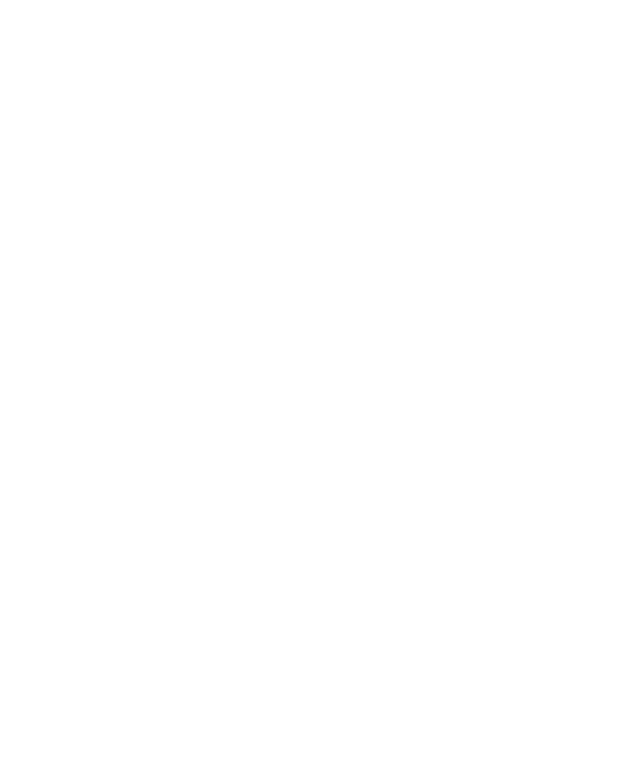
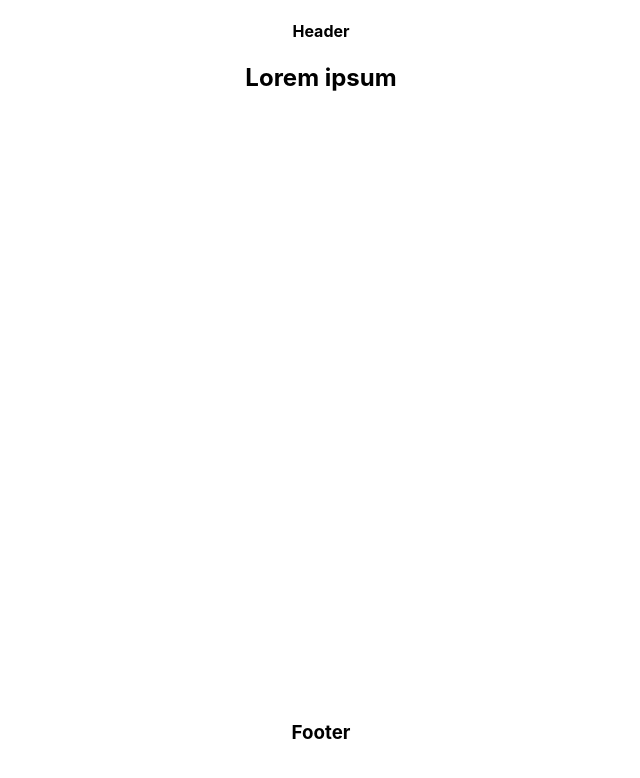
Before and after one commit to ascentcore/ml-blocks, a React (Create React App) app in the folder ui/: page / in a window 1280 px wide. Shown: the top 778 px of the page, without its empty margins (319-959 px from the left). Built offline with nearby package versions, Linux system fonts and the light colour scheme.

Commit message:
#10 Make footer stick to the bottom of the page

```diff
--- a/ui/src/Routes.js
+++ b/ui/src/Routes.js
@@ -5,7 +5,7 @@
 function Routes() {
     return (
         <Switch>
-            <Route path="/home" component={HomeScreen} />
+            <Route exact path="/" component={HomeScreen} />
             <Route path="/upload" />
         </Switch>
     )
--- a/ui/src/components/Footer.js
+++ b/ui/src/components/Footer.js
@@ -1,9 +1,21 @@
 import React from 'react';
+import { makeStyles } from '@mui/styles';
+
+export const useStyles = makeStyles((theme) => ({
+    root: {
+        position: 'absolute',
+        bottom: 0,
+        width: '100%',
+        height: '60px',
+    }
+}))
 
 function Footer() {
+    const classes = useStyles();
+
     return (
         <>
-            <h4>Footer</h4>
+            <h3 className={classes.root}>Footer</h3>
         </>
     )
 };
--- a/ui/src/index.js
+++ b/ui/src/index.js
@@ -1,22 +1,14 @@
 import React from 'react';
 import ReactDOM from 'react-dom';
-import { Router } from 'react-router';
-import { createBrowserHistory } from 'history';
+import { BrowserRouter } from 'react-router-dom';
 import './index.css';
 import App from './App';
 import reportWebVitals from './reportWebVitals';
 
-const history = createBrowserHistory({
-  // basename: '/app',
-});
-
 ReactDOM.render(
-  // <React.StrictMode>
-  //   <App />
-  // </React.StrictMode>
-  <Router history={history}>
+  <BrowserRouter>
     <App />
-  </Router>,
+  </BrowserRouter>,
   document.getElementById('root')
 );
 
--- a/ui/src/screens/HomeScreen.js
+++ b/ui/src/screens/HomeScreen.js
@@ -1,9 +1,7 @@
 import React from 'react';
-import Footer from '../components/Footer';
-import Header from '../components/Header';
 import Layout from '../components/Layout';
 
-function HomeScreen() {
+const HomeScreen = () => {
     return (
         <Layout>
             <h2>Lorem ipsum</h2>
```
